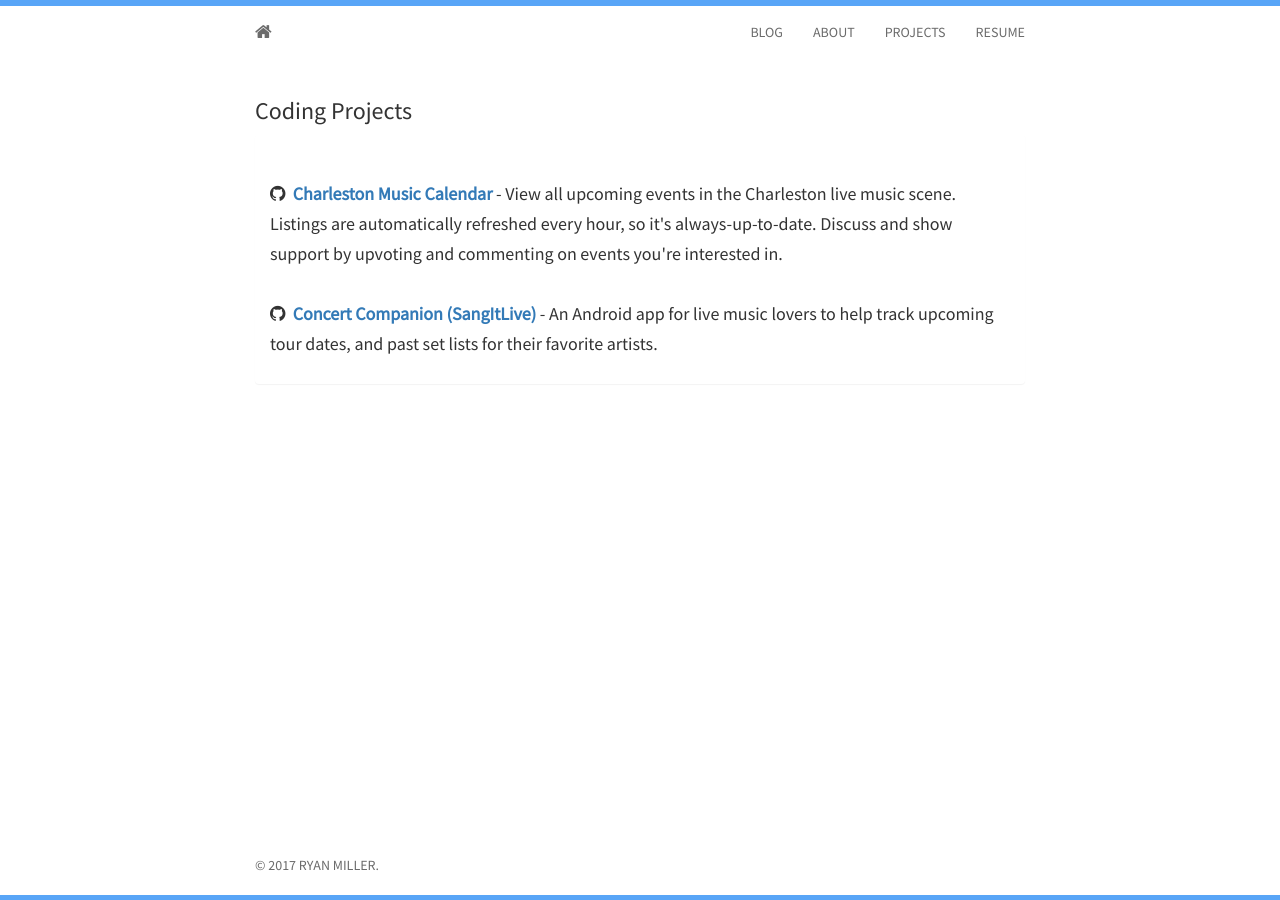
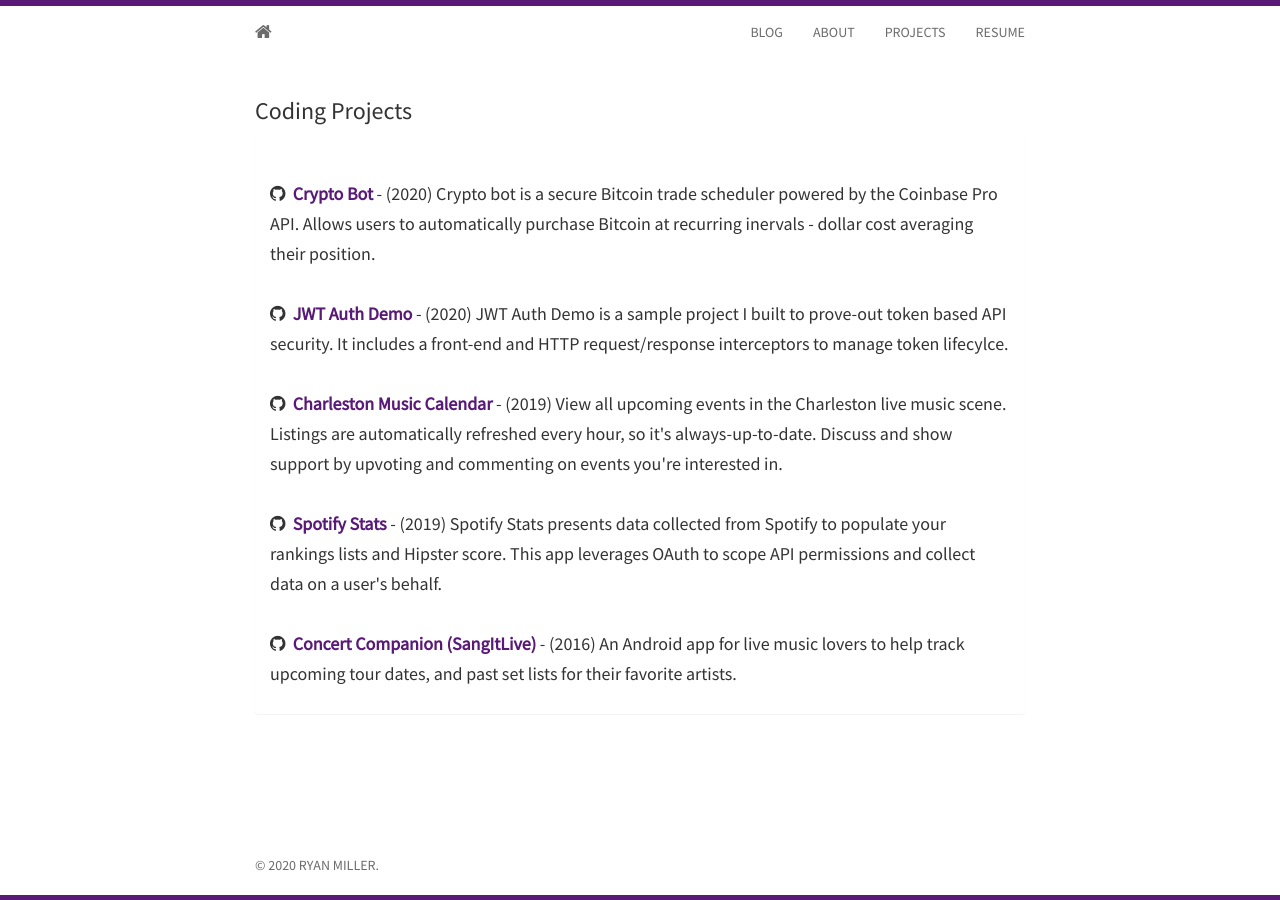
Before and after one commit to TheRyanMiller/theryanmiller.github.io, a Jekyll site: the page built from projects.html, in a window 1280 px wide. Built offline with Jekyll 4.4.1, drawn with Linux system fonts in a browser that asks for light colours; nearby versions of some CDN libraries.

Commit message:
updated color and projects list

```diff
--- a/_includes/footer.html
+++ b/_includes/footer.html
@@ -1,7 +1,7 @@
 <footer>
     <div id="footer">
         <div class="container">
-            <p class="text-muted">© 2017 RYAN MILLER.</p>
+            <p class="text-muted">© 2020 RYAN MILLER.</p>
         </div>
     </div>
 </footer>
--- a/_includes/projects.html
+++ b/_includes/projects.html
@@ -4,15 +4,30 @@
   <div class="panel panel-default">
     <div class="panel-body">
       <h4>
+          <a id="nostyle" class="nostyle" href="https://github.com/TheRyanMiller/crypto-bot">
+          <i class="fa fa-github" ></i></a>&nbsp;&nbsp;<strong><a href="https://github.com/TheRyanMiller/crypto-bot">Crypto Bot</a></strong>
+          - (2020) Crypto bot is a secure Bitcoin trade scheduler powered by the Coinbase Pro API. Allows users to automatically purchase Bitcoin at recurring inervals - dollar cost averaging their position.
+      </h4>
+      <h4>
+        <a id="nostyle" class="nostyle" href="https://github.com/TheRyanMiller/jwt-auth-demo">
+        <i class="fa fa-github" ></i></a>&nbsp;&nbsp;<strong><a href="https://github.com/TheRyanMiller/jwt-auth-demo">JWT Auth Demo</a></strong>
+        - (2020) JWT Auth Demo is a sample project I built to prove-out token based API security. It includes a front-end and HTTP request/response interceptors to manage token lifecylce.
+      </h4>
+      <h4>
         <a id="nostyle" class="nostyle" href="https://github.com/TheRyanMiller/CharlestonLiveMusicCalendar">
         <i class="fa fa-github" ></i></a>&nbsp;&nbsp;<strong><a href="https://chs-music.com">Charleston Music Calendar</a></strong>
-      - View all upcoming events in the Charleston live music scene. Listings are automatically refreshed every hour, so it's always-up-to-date.
+        - (2019) View all upcoming events in the Charleston live music scene. Listings are automatically refreshed every hour, so it's always-up-to-date.
         Discuss and show support by upvoting and commenting on events you're interested in.
+      </h4>
+      <h4>
+        <a id="nostyle" class="nostyle" href="https://github.com/TheRyanMiller/spotify-stats">
+        <i class="fa fa-github" ></i></a>&nbsp;&nbsp;<strong><a href="https://www.music-rankings.com/">Spotify Stats</a></strong>
+        - (2019) Spotify Stats presents data collected from Spotify to populate your rankings lists and Hipster score. This app leverages OAuth to scope API permissions and collect data on a user's behalf.
       </h4>
       <h4>
         <a id="nostyle" class="nostyle" href="https://theryanmiller.github.io/SangItLive">
         <i class="fa fa-github"></i></a>&nbsp;&nbsp;<strong><a href="https://theryanmiller.github.io/SangItLive">Concert Companion (SangItLive)</a></strong>
-      - An Android app for live music lovers to help track upcoming tour dates, and past set lists for their favorite artists.
+        - (2016) An Android app for live music lovers to help track upcoming tour dates, and past set lists for their favorite artists.
       </h4>
 
     </div>
--- a/static/css/main.css
+++ b/static/css/main.css
@@ -8,7 +8,7 @@
   background-color: #fff;
   font-family: 'Source Sans Pro', sans-serif;
   /* The html and body elements cannot have any padding or margin. */
-  border-top: 3px solid #58a5f7;
+  border-top: 3px solid #591977;
 }
 /* Wrapper for page content to push down footer */
 #wrap {
@@ -171,7 +171,11 @@
 	color: #6b6b6b;
 }
 div.footer{
-  border-bottom: 5px solid #58a5f7;
+  border-bottom: 5px solid #591977;
+}
+
+a{
+  color: #591977;
 }
 /* Set the fixed height of the footer here */
 /*.footer {
```
Also changed, not shown: _posts/2020-04-14-Creating-you-own-certificate-authority.md (+16 -2 lines), README.md. Lines whose indentation alone changed are shown as unchanged.
